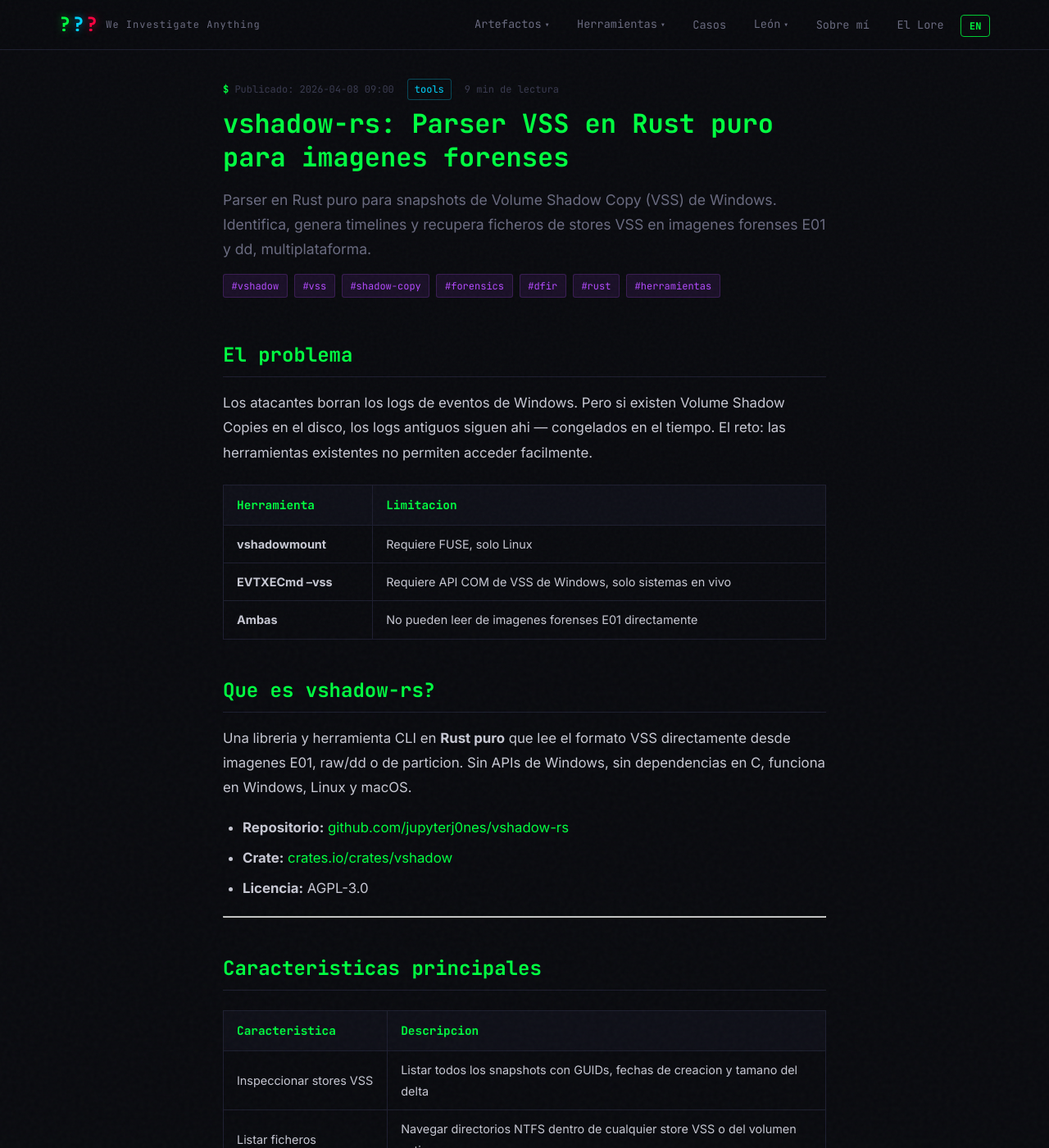
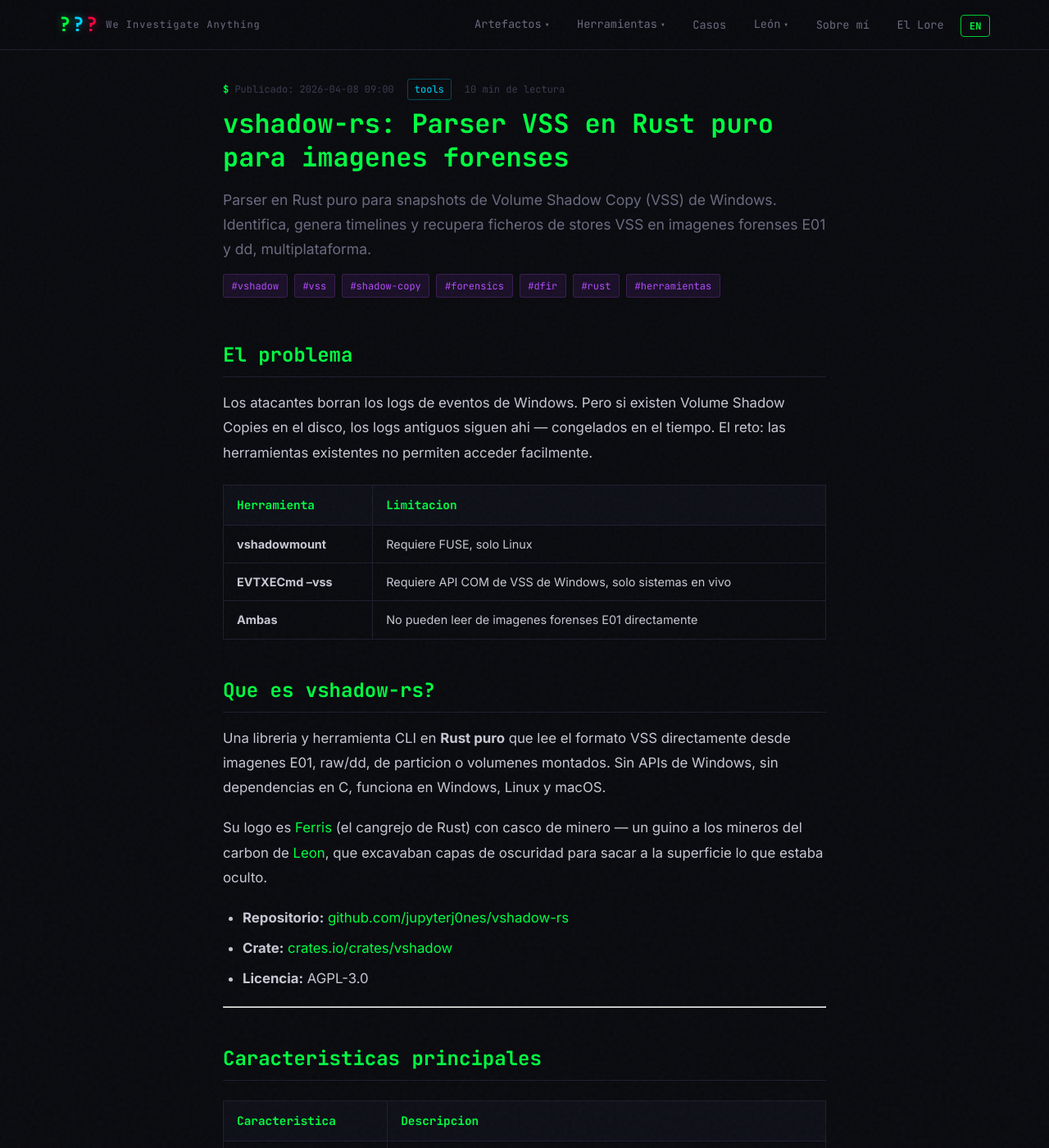
Before and after one commit to jupyterj0nes/jupyterj0nes.github.io, a Jekyll site: the page built from _posts/es/2026-04-08-vshadow-rs.md, in a window 1280 px wide and 1400 px high. Shown: the whole window at 82% size. Built offline with Jekyll 4.4.1, drawn with Linux system fonts in a browser that asks for light colours; comment, search, counter and statistics services are not loaded.

Commit message:
Add miners of Leon reference to vshadow-rs articles (EN/ES)

```diff
--- a/_posts/es/2026-04-08-vshadow-rs.md
+++ b/_posts/es/2026-04-08-vshadow-rs.md
@@ -22,7 +22,9 @@ Los atacantes borran los logs de eventos de Windows. Pero si existen Volume Shad
 
 ## Que es vshadow-rs?
 
-Una libreria y herramienta CLI en **Rust puro** que lee el formato VSS directamente desde imagenes E01, raw/dd o de particion. Sin APIs de Windows, sin dependencias en C, funciona en Windows, Linux y macOS.
+Una libreria y herramienta CLI en **Rust puro** que lee el formato VSS directamente desde imagenes E01, raw/dd, de particion o volumenes montados. Sin APIs de Windows, sin dependencias en C, funciona en Windows, Linux y macOS.
+
+Su logo es [Ferris](https://rustacean.net/) (el cangrejo de Rust) con casco de minero — un guino a los mineros del carbon de [Leon](https://es.wikipedia.org/wiki/Provincia_de_Le%C3%B3n), que excavaban capas de oscuridad para sacar a la superficie lo que estaba oculto.
 
 - **Repositorio:** [github.com/jupyterj0nes/vshadow-rs](https://github.com/jupyterj0nes/vshadow-rs)
 - **Crate:** [crates.io/crates/vshadow](https://crates.io/crates/vshadow)
```
Also changed, not shown: _posts/en/2026-04-08-vshadow-rs.md (+3 -1 lines).
